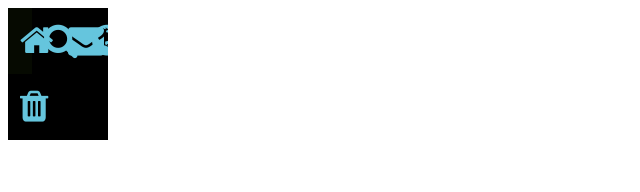
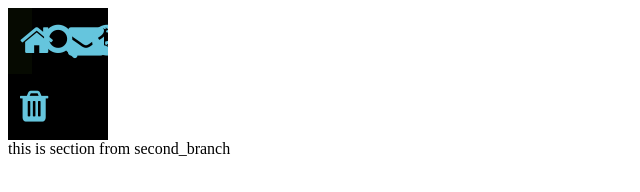
Before and after one commit to heroamza619/one1, a plain HTML site: page index.html in a window 1280 px wide. Shown: the whole page, without its empty margins (0-640 px from the left). Drawn offline with Linux system fonts and the light colour scheme.

Commit message:
add section
add section from second_branch

```diff
--- a/index.html
+++ b/index.html
@@ -17,5 +17,8 @@
         <a href="๊"><i class="fa fa-globe"></i></a>
         <a href="๊"><i class="fa fa-trash"></i></a>
     </div>
+    <section>
+        this is section from second_branch
+    </section>
     </body>
 </html>
```
